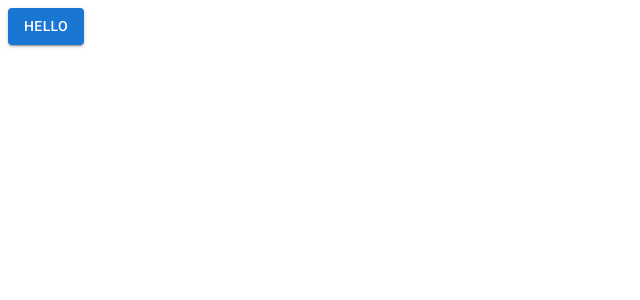
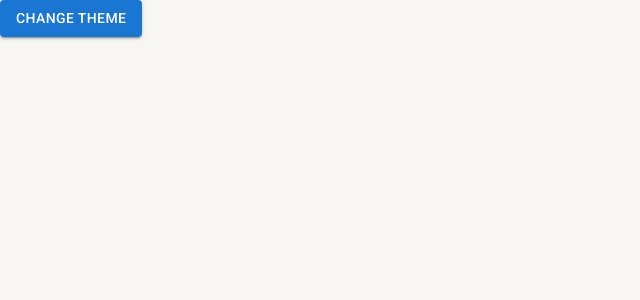
Before and after one commit to Icar0S/Parking-Manager, a React (Create React App) app: page /home in a window 1280 px wide. Shown: the top 300 px of the page, without its empty margins (0-640 px from the left). Built offline with nearby package versions, Linux system fonts and the light colour scheme.

Commit message:
feat: add thema dark and toggle

```diff
--- a/public/index.html
+++ b/public/index.html
@@ -18,7 +18,7 @@
   <title>Cadastros</title>
 </head>
 
-<body>
+<body style="margin: 0; padding: 0;">
   <noscript>You need to enable JavaScript to run this app.</noscript>
   <div id="root"></div>
 
--- a/src/routes/index.tsx
+++ b/src/routes/index.tsx
@@ -1,10 +1,13 @@
 import { Button } from '@mui/material';
 import { Routes, Route, Navigate } from 'react-router-dom';
+import { useAppThemeContext } from '../shared/contexts';
 
 export const AppRoutes = () => {
+  const { toggleTheme } = useAppThemeContext();
+
   return (
     <Routes>
-      <Route path="/home" element={<Button variant='contained' color='primary'>Hello</Button>} />
+      <Route path="/home" element={<Button variant='contained' color='primary' onClick={toggleTheme}>Change Theme</Button>} />
 
       <Route path="*" element={<Navigate to="/home" />} />
     </Routes>
--- a/src/shared/context/index.ts
+++ /dev/null
@@ -1 +0,0 @@
-export { };
--- /dev/null
+++ b/src/shared/contexts/ThemeContext.tsx
@@ -0,0 +1,45 @@
+import { createContext, useCallback, useContext, useMemo, useState } from 'react';
+import { ThemeProvider } from '@mui/material'
+import { Box } from '@mui/system';
+
+import { DarkTheme, LightTheme } from './../themes';
+
+interface IThemeContextData {
+  themeName: 'light' | 'dark';
+  toggleTheme: () => void;
+}
+interface AppThemeProviderProps {
+  children: React.ReactNode;
+}
+
+const ThemeContext = createContext({} as IThemeContextData);
+
+export const useAppThemeContext = () => {
+  return useContext(ThemeContext);
+}
+
+export const AppThemeProvider: React.FC<AppThemeProviderProps> = ({ children }) => {
+  const [themeName, setThemeName] = useState<'light' | 'dark'>('light');
+
+  const toggleTheme = useCallback(() => {
+    setThemeName(oldThemeName => oldThemeName === 'light' ? 'dark' : 'light')
+  }, []);
+
+  const theme = useMemo(() => {
+    if (themeName === 'light') return LightTheme;
+
+    return DarkTheme
+  }, [themeName]);
+
+
+  return (
+    <ThemeContext.Provider value={{ themeName, toggleTheme }}>
+      <ThemeProvider theme={theme}>
+        <Box width="100vw" height="100vh" bgcolor={theme.palette.background.default}>
+          {children}
+        </Box>
+      </ThemeProvider>
+    </ThemeContext.Provider>
+
+  );
+}
--- /dev/null
+++ b/src/shared/contexts/index.ts
@@ -0,0 +1 @@
+export * from './ThemeContext';
--- /dev/null
+++ b/src/shared/themes/Dark.ts
@@ -0,0 +1,24 @@
+import { createTheme } from "@mui/material";
+import { blue, purple } from '@mui/material/colors';
+
+export const DarkTheme = createTheme({
+  palette: {
+    primary: {
+      main: blue[700],
+      dark: blue[800],
+      light: blue[500],
+      contrastText: '#ffffff',
+    },
+    secondary: {
+      main: purple[500],
+      dark: purple[400],
+      light: purple[300],
+      contrastText: '#ffffff',
+    },
+    background: {
+      paper: '#303134',
+      default: '#202124',
+    }
+  }
+
+});
--- a/src/shared/themes/index.ts
+++ b/src/shared/themes/index.ts
@@ -1 +1,2 @@
 export * from './Light';
+export * from './Dark';
```
Also changed, not shown: src/App.tsx (+5 -4 lines).
